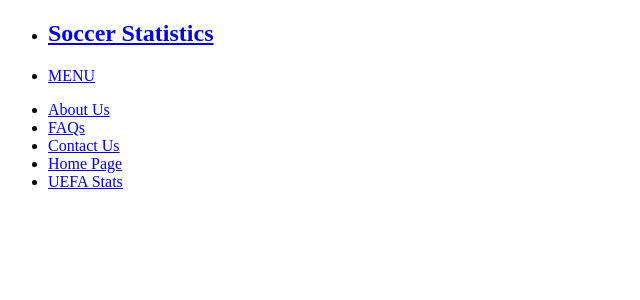
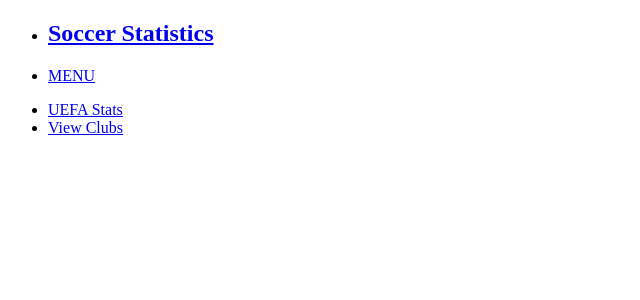
Before and after one commit to JamesVanWaza/soccer, a PHP site: page /admin-nav.php in a window 1280 px wide. Shown: the top 300 px of the page, without its empty margins (0-640 px from the left). Run offline with PHP 8.4, Linux system fonts and the light colour scheme; some libraries are stand-ins or nearby versions; some web fonts are replaced.

Commit message:
Removed Former List Only Using View Clubs.

```diff
--- a/admin-nav.php
+++ b/admin-nav.php
@@ -11,16 +11,8 @@
         <section class="top-bar-section">
             <!-- Right Nav Section -->
             <ul class="right">
-        <li><a href="about.php" title="About Us">About Us</a>
-        </li>
-        <li><a href="faqs.php" title="Frequently Asked Questions">FAQs</a>
-        </li>
-        <li><a href="contact.php" title="Contact us">Contact Us</a>
-        </li>
-        <li><a href="index.php" title="Return to Home Page">Home Page</a>
-        </li>
-        <li><a href="view-uefaclubs.php">UEFA Stats</a>
-        </li>
+                <li><a href="view-uefaclubs.php">UEFA Stats</a></li>
+                <li><a href="view-club.php">View Clubs</a></li>
             </ul>
         </section>
     </nav>
```
Lines whose indentation alone changed are shown as unchanged.
